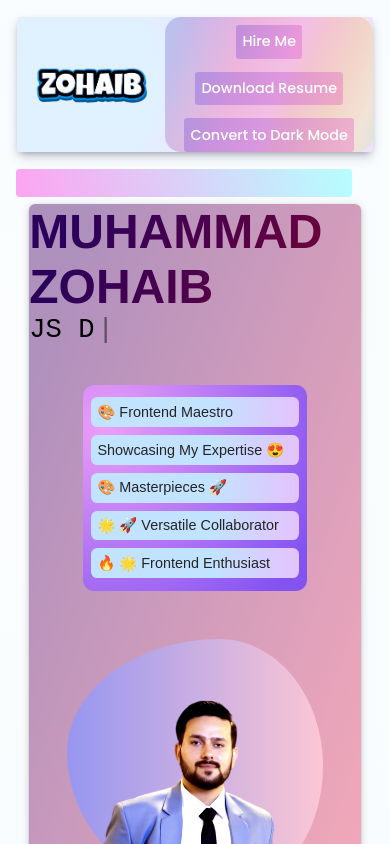
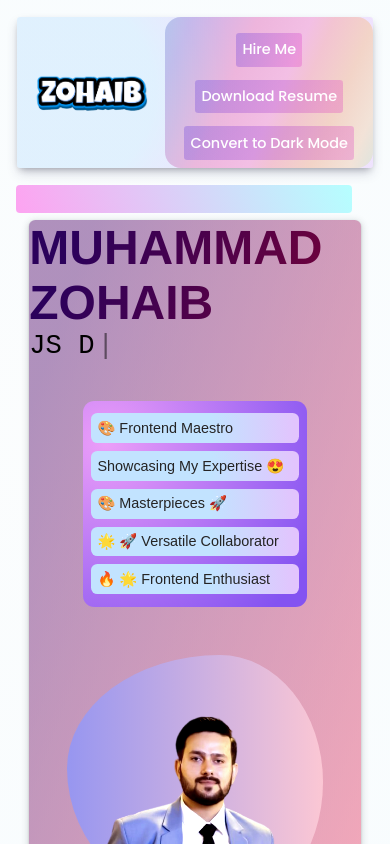
Before and after one commit to MuhammadZohaib28/React-Portfolio-Website, a React (Vite) app: page / in a window 390 px wide. Shown: the top 844 px of the page. Built offline with nearby package versions, Linux system fonts and the light colour scheme.

Commit message:
Responsiveness Added

```diff
--- a/src/components/footer.css
+++ b/src/components/footer.css
@@ -103,6 +103,16 @@ footer {
     .linkedIn {
       height: 5rem;
     }
+
+    #dark .yearFooter{
+        /* border: 1px solid red; */
+        font-size: 1.5rem;
+    }
+
+    #dark .nameFooter{
+        font-size: 1.7rem;
+    }
+
   }
 
   @media (max-width: 480px) {
@@ -118,4 +128,6 @@ footer {
     .yearFooter {
       font-size: 1.8rem;
     }
+
+
   }
--- a/src/components/header.css
+++ b/src/components/header.css
@@ -108,9 +108,8 @@ header {
       justify-content: center;
       gap: 0.3rem;
       /* border: 1px solid red; */
-      padding: 0;
+      padding: 0.5rem;
       border-radius: 1rem;
-
     }
 
     .header li {
```
